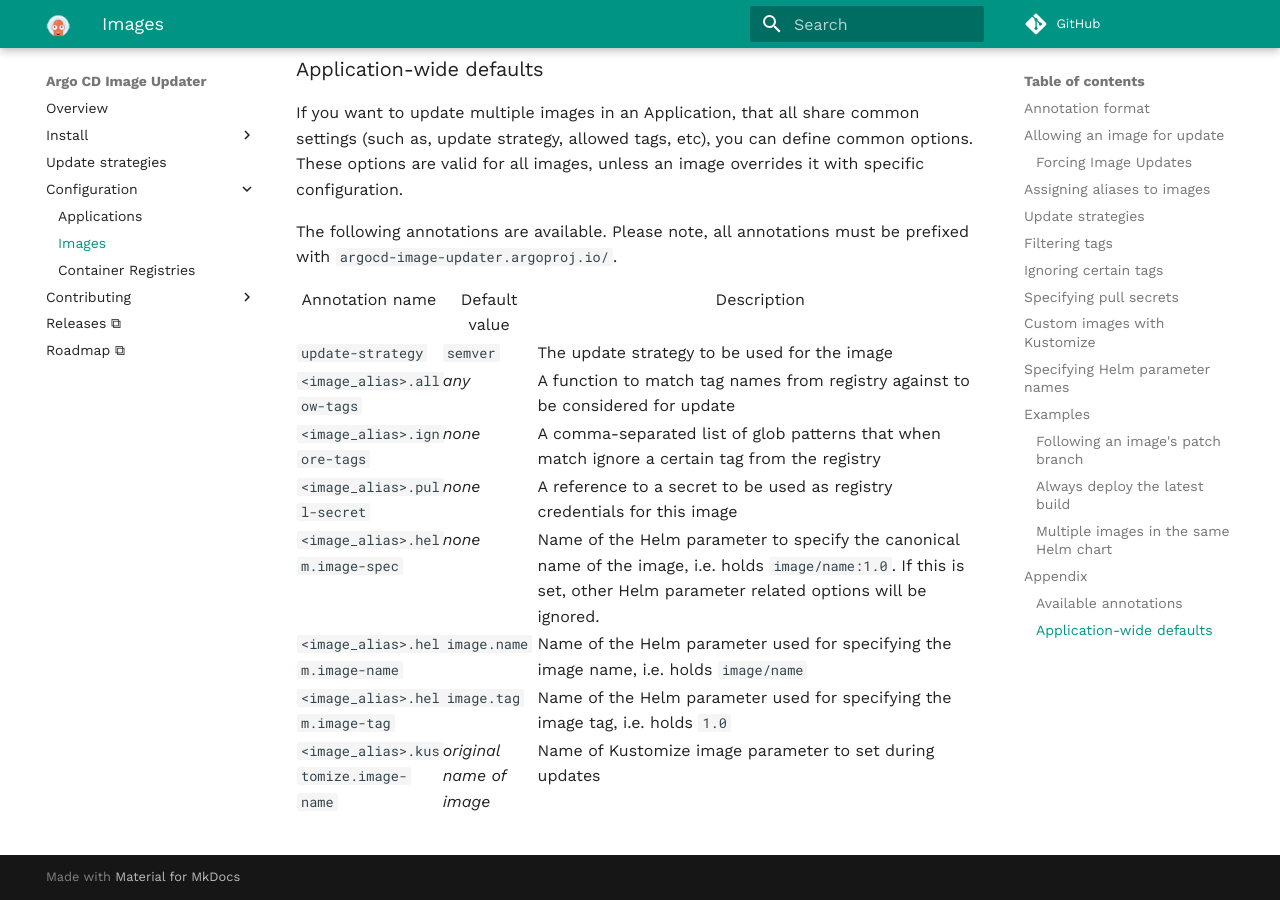
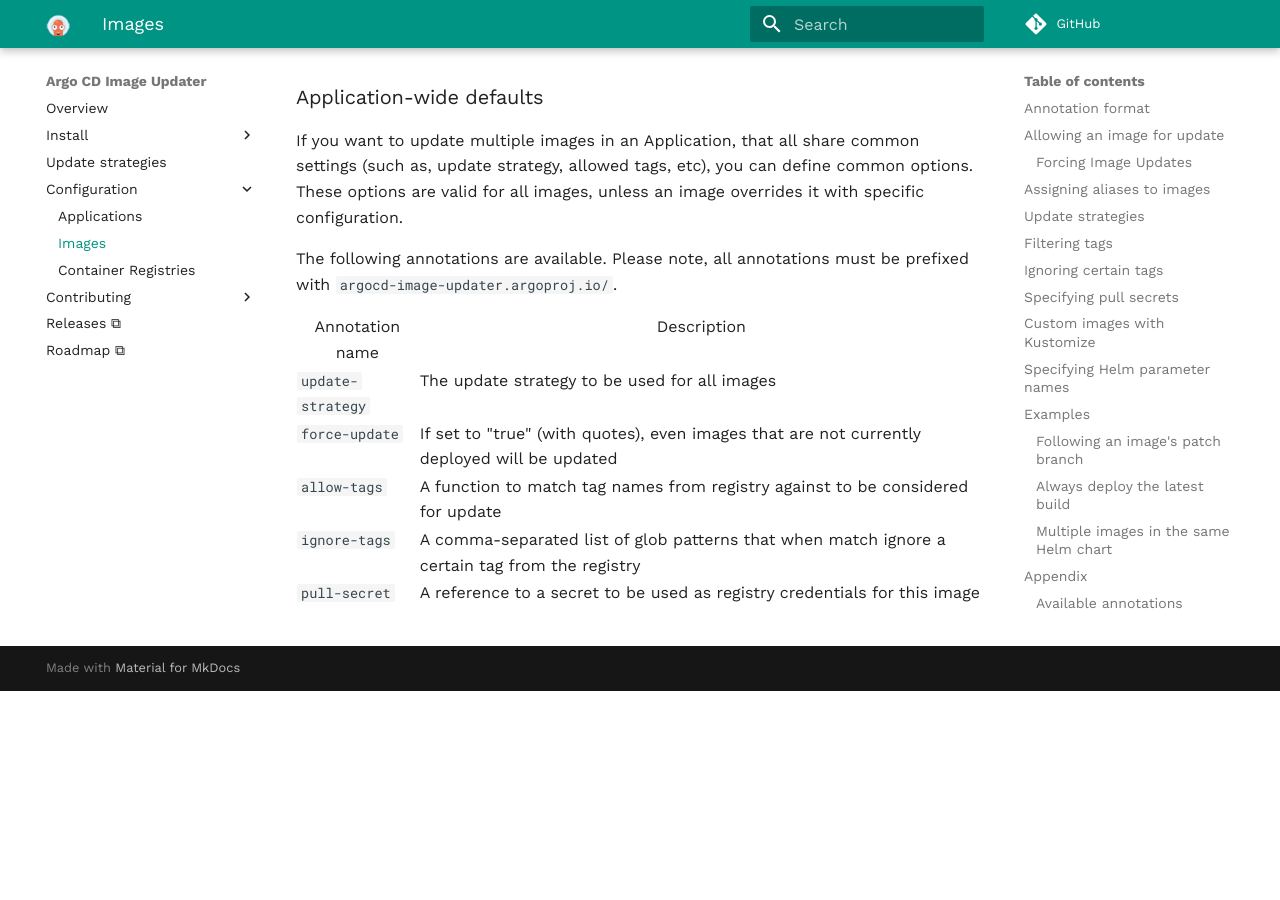
Before and after one commit to argoproj-labs/argocd-image-updater, an MkDocs documentation site: the page built from docs/configuration/images.md, in a window 1280 px wide and 900 px high, scrolled down 8802 px. Built offline with MkDocs 1.6.1 and Material for MkDocs 9.7.7, drawn with Linux system fonts in a browser that asks for light colours; comment, search, counter and statistics services are not loaded; after the commit the page ends 9493 px from its top, so only the background shows below that; some of the changed text lies outside the part shown.

Commit message:
Update & refactor
Signed-off-by: jannfis <jann@mistrust.net>

```diff
--- a/docs/configuration/images.md
+++ b/docs/configuration/images.md
@@ -114,6 +114,7 @@ Argo CD Image Updater can update images according to the following strategies:
 |--------|-----------|
 |`semver`| Update to the tag with the highest allowed semantic version|
 |`latest`| Update to the tag with the most recent creation date|
+|`digest`| Update to the SHA256 digest of a given tag|
 |`name`  | Update to the tag with the latest entry from an alphabetically sorted list|
 
 You can define the update strategy for each image independently by setting the
@@ -410,13 +411,10 @@ with specific configuration.
 The following annotations are available. Please note, all annotations must be
 prefixed with `argocd-image-updater.argoproj.io/`.
 
-|Annotation name|Default value|Description|
-|---------------|-------|-----------|
-|`update-strategy`|`semver`|The update strategy to be used for the image|
-|`<image_alias>.allow-tags`|*any*|A function to match tag names from registry against to be considered for update|
-|`<image_alias>.ignore-tags`|*none*|A comma-separated list of glob patterns that when match ignore a certain tag from the registry|
-|`<image_alias>.pull-secret`|*none*|A reference to a secret to be used as registry credentials for this image|
-|`<image_alias>.helm.image-spec`|*none*|Name of the Helm parameter to specify the canonical name of the image, i.e. holds `image/name:1.0`. If this is set, other Helm parameter related options will be ignored.|
-|`<image_alias>.helm.image-name`|`image.name`|Name of the Helm parameter used for specifying the image name, i.e. holds `image/name`|
-|`<image_alias>.helm.image-tag`|`image.tag`|Name of the Helm parameter used for specifying the image tag, i.e. holds `1.0`|
-|`<image_alias>.kustomize.image-name`|*original name of image*|Name of Kustomize image parameter to set during updates|
+|Annotation name|Description|
+|---------------|-----------|
+|`update-strategy`|The update strategy to be used for all images|
+|`force-update`|If set to "true" (with quotes), even images that are not currently deployed will be updated|
+|`allow-tags`|A function to match tag names from registry against to be considered for update|
+|`ignore-tags`|A comma-separated list of glob patterns that when match ignore a certain tag from the registry|
+|`pull-secret`|A reference to a secret to be used as registry credentials for this image|
```
Also changed, not shown: 3 other files.
